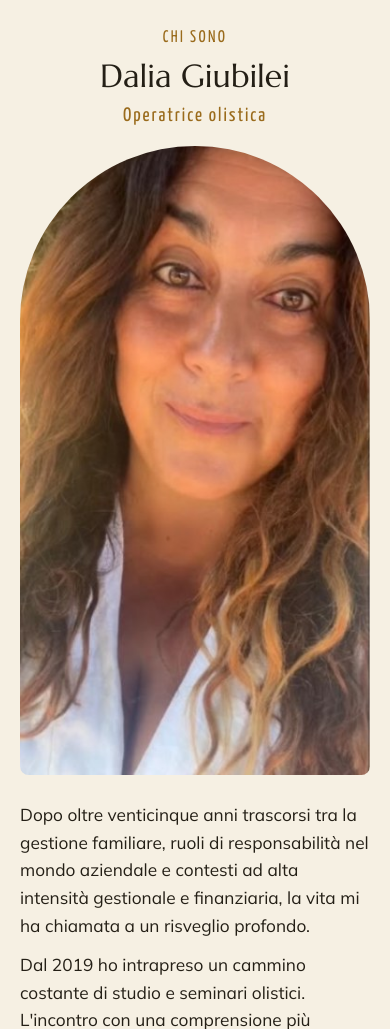
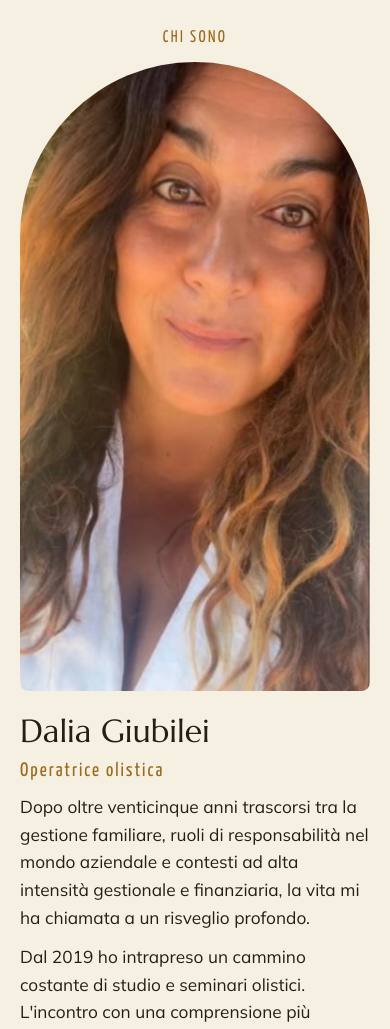
Before and after one commit to daliagiubilei-dot/mio-sito, a Flask app: page /chi-sono in a window 390 px wide. Shown: the part 65-1094 px from the top of the page. Run offline with Flask 3, Linux system fonts and the light colour scheme; data comes from the database, SQL or seed files in the repository.

Commit message:
Chi sono su telefono: solo «Chi sono» sopra la foto
Co-Authored-By: Claude Opus 5.5 <noreply@anthropic.com>
Claude-Session: https://claude.ai/code/session_01LcBrYTRf5CdQ3QyU1xbge8

```diff
--- a/static/css/style.css
+++ b/static/css/style.css
@@ -443,13 +443,12 @@ footer .social a:hover{color:var(--gold2);border-color:var(--gold)}
 .nl-priv input{margin-top:3px;flex:none}
 .nl-msg{color:var(--gold2);margin:0 0 6px;font-size:.92rem}
 
-/* Chi sono su telefono: "Chi sono · Dalia Giubilei · Operatrice olistica" sopra la foto */
+/* Chi sono su telefono: solo "Chi sono" sopra la foto, tutto il resto sotto */
 @media (max-width:860px){
   .about-sec .about{display:flex;flex-direction:column;align-items:stretch;gap:12px;min-height:0}
   .about-sec .about .txt{display:contents}
   .about-sec .about .txt > *{order:5}
   .about-sec .about .txt > .label{order:1;text-align:center}
-  .about-sec .about .txt > h1{order:2;text-align:center;margin:0}
-  .about-sec .about .txt > .role{order:3;text-align:center}
-  .about-sec .about img{order:4;margin:8px auto 14px}
+  .about-sec .about .txt > h1{margin:0}
+  .about-sec .about img{order:2;margin:4px auto 10px}
 }
```
